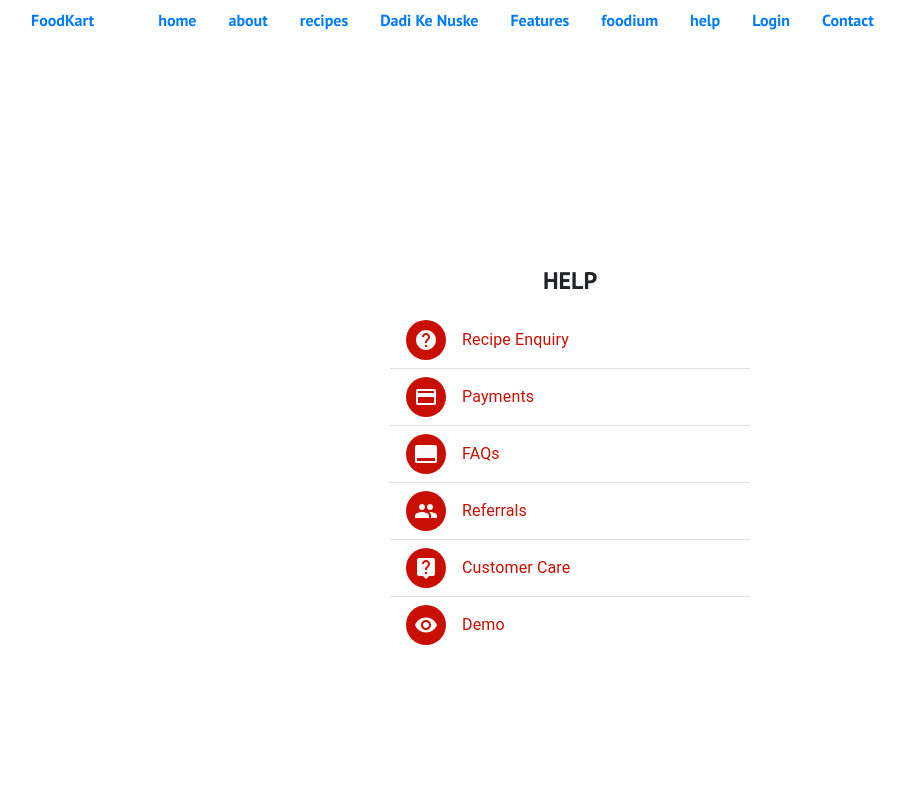
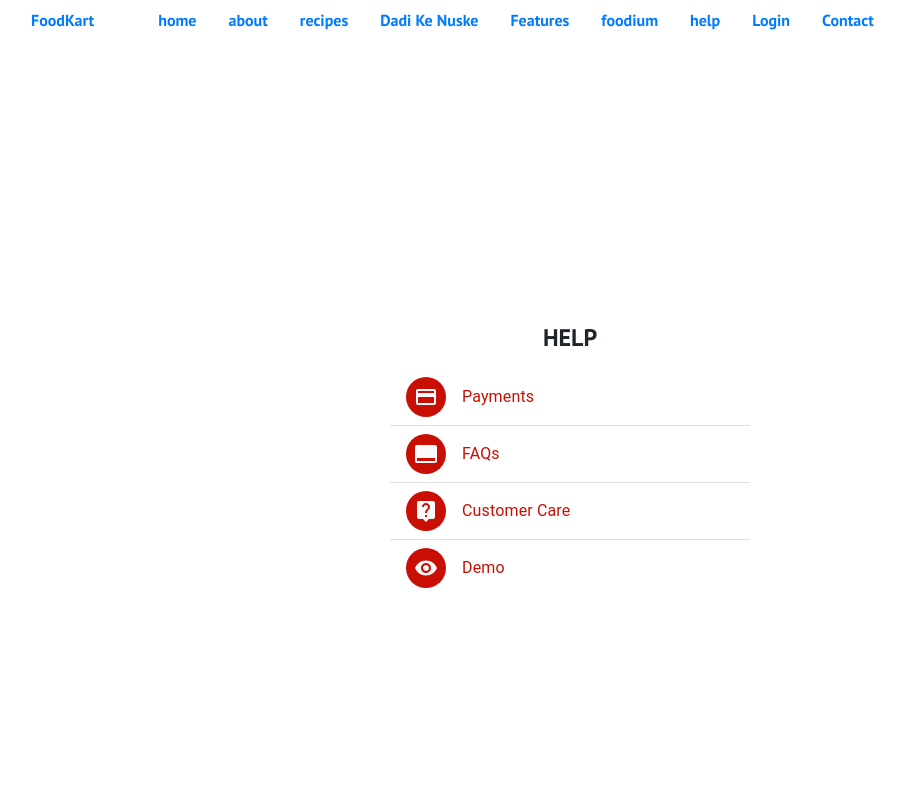
Before and after one commit to joyrel-vaz/foodieverse, a React (Create React App) app: page /help in a window 1280 px wide. Shown: the top 800 px of the page, without its empty margins (70-975 px from the left). Built offline with nearby package versions, Linux system fonts and the light colour scheme; no server answers.

Commit message:
Removed Referrals and Recipe Enquiry

```diff
--- a/src/Components/Help.js
+++ b/src/Components/Help.js
@@ -34,15 +34,6 @@ export default function ListDividers() {
          <div className="w-100" style={{maxWidth:"400px" , padding:"20px"}}>
       <center><h4>HELP</h4>
     <List component="nav" className={classes.root} aria-label="mailbox folders">
-       <ListItem button>
-       <ListItemAvatar>
-          <Avatar style={{ backgroundColor: '#C90F03' }}>
-            <HelpIcon />
-          </Avatar>
-        </ListItemAvatar>
-        <ListItemText primary="Recipe Enquiry" />
-      </ListItem>
-      <Divider />
       <ListItem button component='a' href="/payments">
       <ListItemAvatar>
           <Avatar style={{ backgroundColor: '#C90F03' }}>
@@ -59,15 +50,6 @@ export default function ListDividers() {
           </Avatar>
         </ListItemAvatar>
         <ListItemText primary="FAQs" />
-      </ListItem>
-      <Divider />
-      <ListItem button>
-      <ListItemAvatar>
-          <Avatar style={{ backgroundColor: '#C90F03' }}>
-            <GroupIcon />
-          </Avatar>
-        </ListItemAvatar>
-        <ListItemText primary="Referrals" />
       </ListItem>
       <Divider />
       <ListItem button>
```
